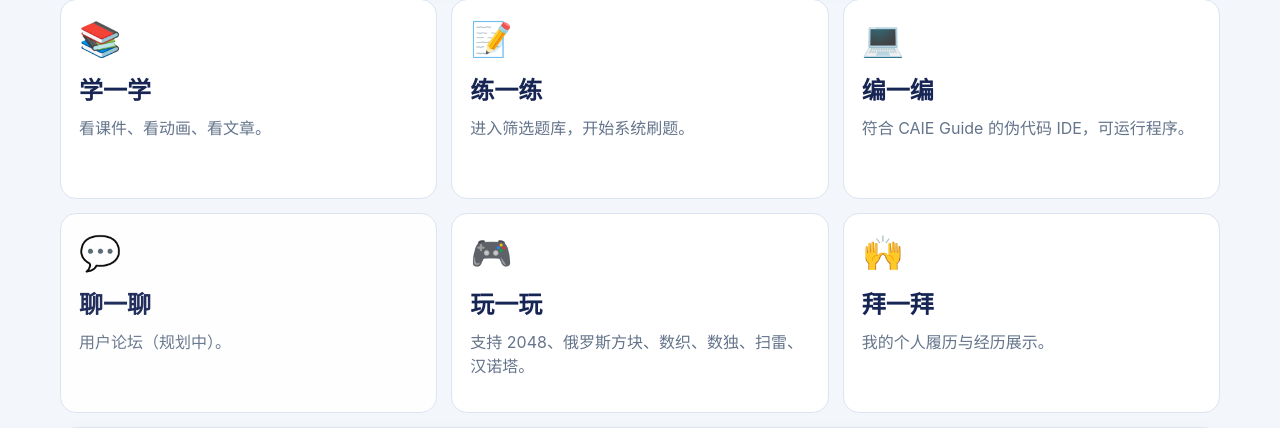
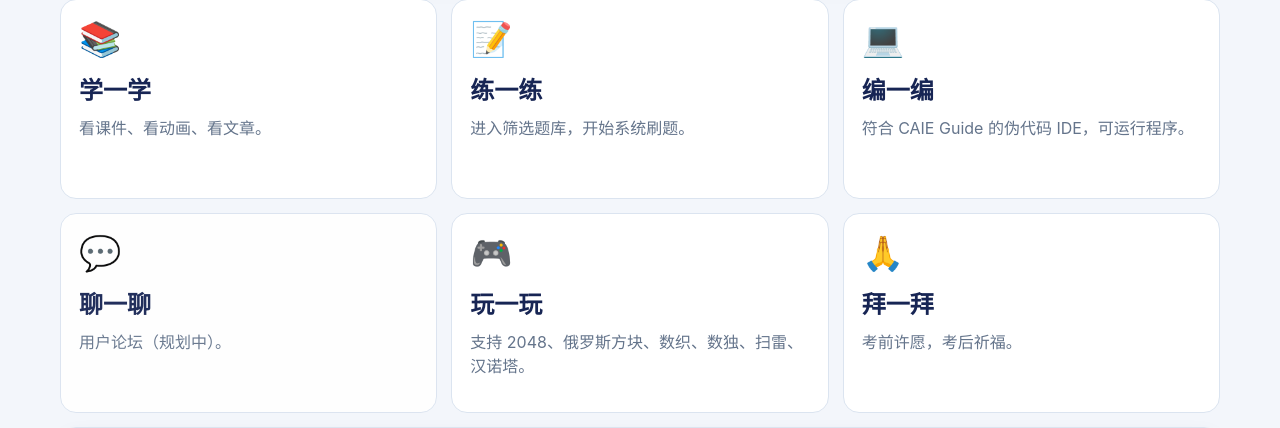
Before and after one commit to supermichael0514/shuati, a Flask app: page / in a window 1280 px wide. Shown: the part 205-633 px from the top of the page. Run offline with Flask 3, Linux system fonts and the light colour scheme; the visitor is signed in with stand-in values (Sample User, id 1).

Commit message:
Update portal.html

```diff
--- a/templates/portal.html
+++ b/templates/portal.html
@@ -30,7 +30,7 @@
       <a class="feature-tile" href="{{ url_for('code_page', lang=lang) }}"><div class="tile-icon">💻</div><h2>{{ 'Code Lab' if lang == 'en' else '编一编' }}</h2><p>{{ 'CAIE pseudocode IDE with runnable examples.' if lang == 'en' else '符合 CAIE Guide 的伪代码 IDE，可运行程序。' }}</p></a>
       <div class="feature-tile disabled"><div class="tile-icon">💬</div><h2>{{ 'Forum' if lang == 'en' else '聊一聊' }}</h2><p>{{ 'Community forum (planned).' if lang == 'en' else '用户论坛（规划中）。' }}</p></div>
       <a class="feature-tile" href="{{ url_for('games_home', lang=lang) }}"><div class="tile-icon">🎮</div><h2>{{ 'Mini Games' if lang == 'en' else '玩一玩' }}</h2><p>{{ 'Play 2048 / Tetris / Nonogram / Sudoku / Minesweeper / Hanoi.' if lang == 'en' else '支持 2048、俄罗斯方块、数织、数独、扫雷、汉诺塔。' }}</p></a>
-      <a class="feature-tile" href="{{ url_for('profile_page', lang=lang) }}"><div class="tile-icon">🙌</div><h2>{{ 'Profile' if lang == 'en' else '拜一拜' }}</h2><p>{{ 'My personal resume and experience.' if lang == 'en' else '我的个人履历与经历展示。' }}</p></a>
+      <a class="feature-tile" href="{{ url_for('profile_page', lang=lang) }}"><div class="tile-icon">🙏</div><h2>{{ 'Cyber Wish' if lang == 'en' else '拜一拜' }}</h2><p>{{ 'Wish before and after exams.' if lang == 'en' else '考前许愿，考后祈福。' }}</p></a>
     </main>
 
     <footer class="portal-footer card">
```
